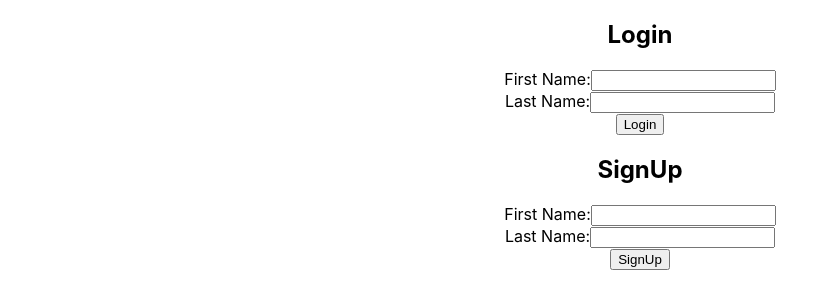
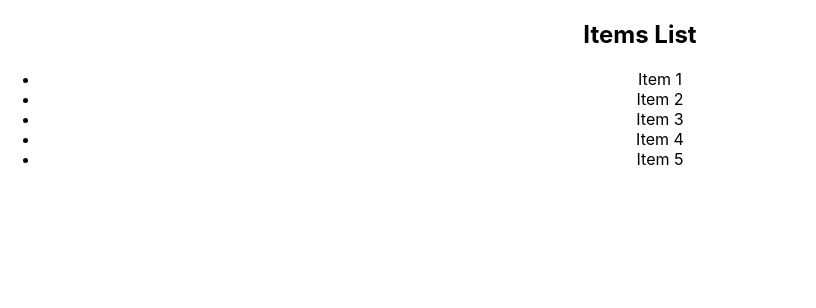
Before and after one commit to HakeemAlavi/typescript-practice, a React (Create React App) app in the folder typescript-practice/: page / in a window 1280 px wide. Shown: the top 308 px of the page, without its empty margins (0-816 px from the left). Built offline with nearby package versions, Linux system fonts and the light colour scheme.

Commit message:
feat: add Map function

```diff
--- a/typescript-practice/src/App.tsx
+++ b/typescript-practice/src/App.tsx
@@ -1,16 +1,16 @@
-// App.tsx
+// App.js
 import React from 'react';
 import './App.css';
-import Login from './components/Login';
-import SignUp from './components/SignUp';
+import ItemList from './components/ItemList';
 
-const App: React.FC = () => {
+function App() {
+  const items = ['Item 1', 'Item 2', 'Item 3', 'Item 4', 'Item 5'];
+
   return (
     <div className="App">
-      <Login />
-      <SignUp />
+      <ItemList items={items} />
     </div>
   );
-};
+}
 
 export default App;
--- /dev/null
+++ b/typescript-practice/src/components/ItemList.tsx
@@ -0,0 +1,18 @@
+// src/components/ItemList.js
+import React from 'react';
+import { ItemListProps } from '../types';
+
+const ItemList: React.FC<ItemListProps> = ({ items }) => {
+  return (
+    <div>
+      <h2>Items List</h2>
+      <ul>
+        {items.map((item, index) => (
+          <li key={index}>{item}</li>
+        ))}
+      </ul>
+    </div>
+  );
+};
+
+export default ItemList;
```
Also changed, not shown: typescript-practice/src/types.d.ts (+4 -23 lines).
